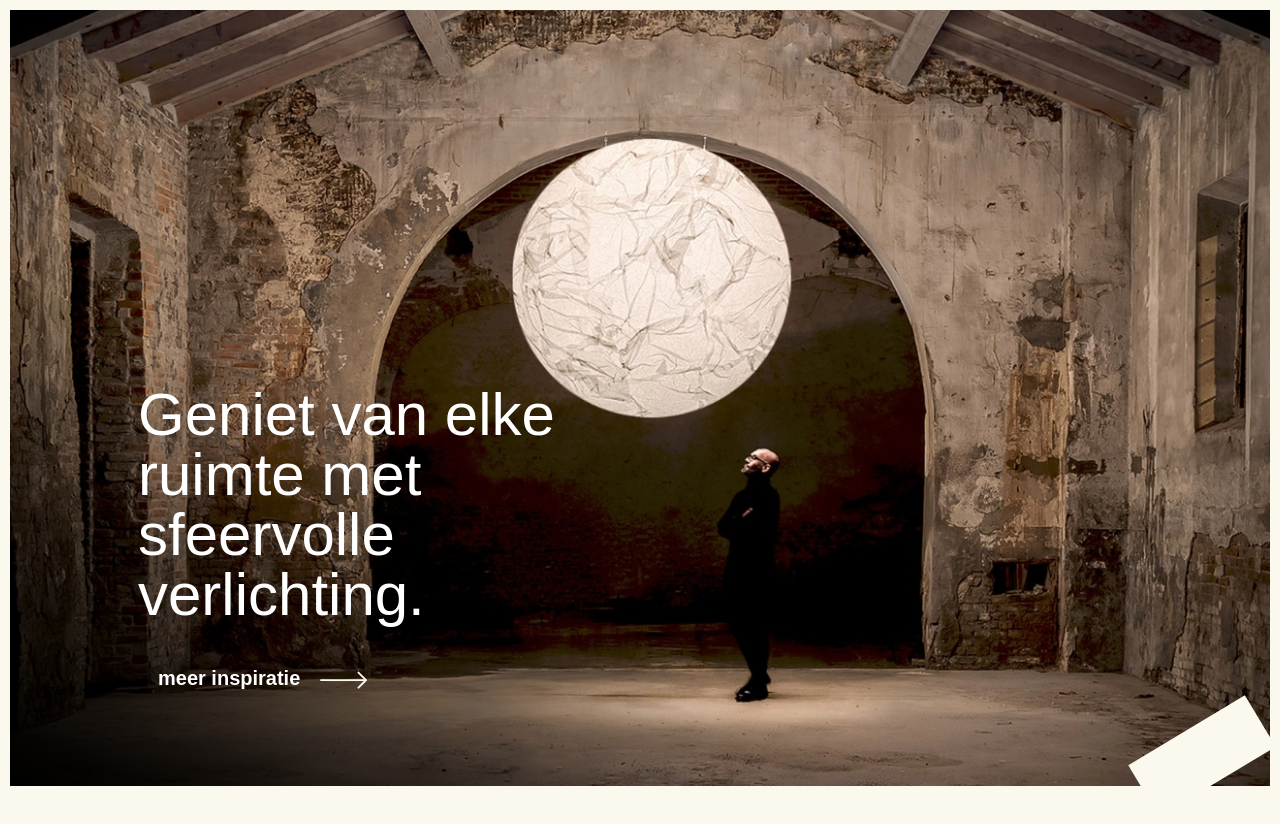
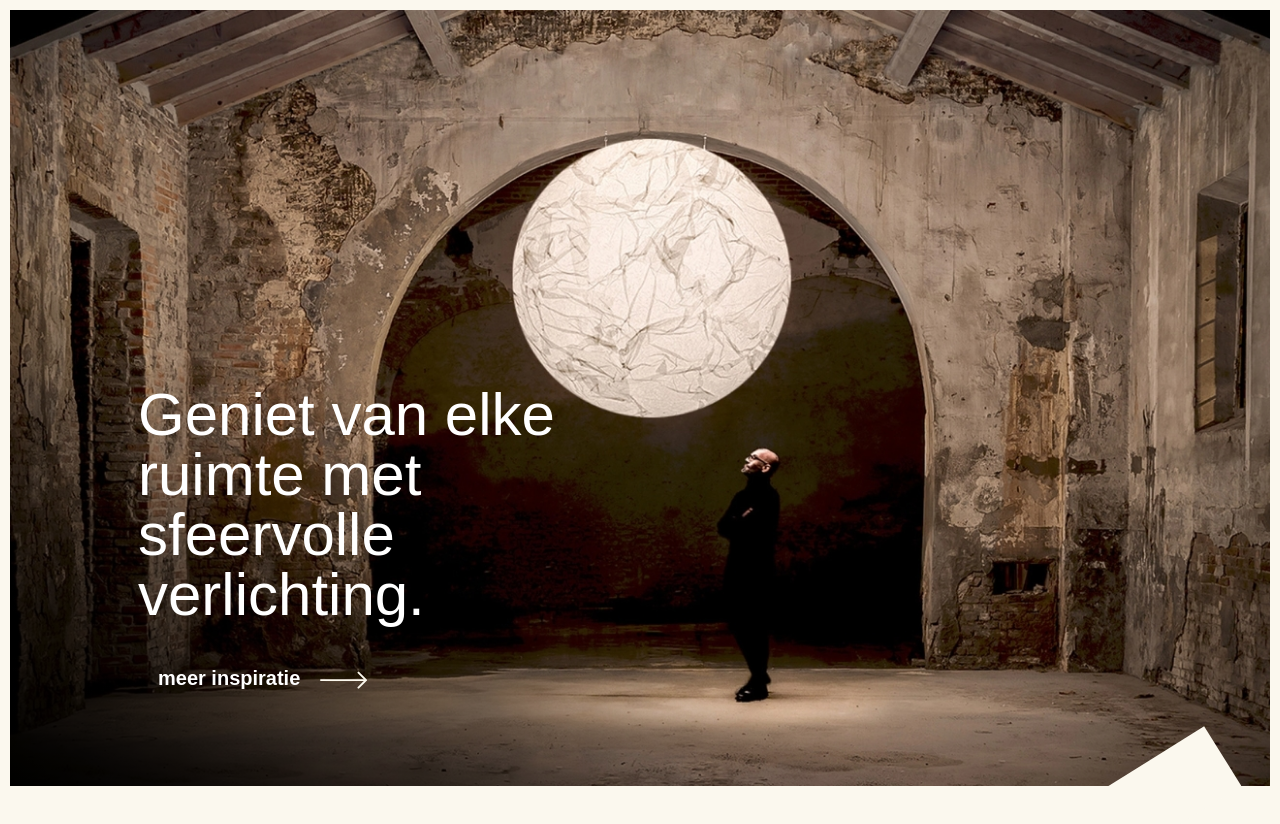
Before and after one commit to IassineIahaia/lightdesigngro, a website: page index.html in a window 1280 px wide. Drawn offline with Linux system fonts and the light colour scheme; a web font is replaced by a local one.

Commit message:
pixel perfect moblile done

```diff
--- a/sass/partials/_content.scss
+++ b/sass/partials/_content.scss
@@ -6,15 +6,15 @@
     height: 97dvh;
   }
   &:before{
-    content: '';
+    content: "";
     position: absolute;
-    bottom: 0;
-    right: 0;
+    bottom: -41px;
+    right: 37px;
     width: 136px;
-    height: 60px;
+    height: 70px;
     z-index: 6;
-    background: $color-lightcream;
-    transform: rotate(-31deg);
+    background: #fbf8ee;
+    transform: rotate(-32deg);
   }
   .wrapper{
     display: flex;
```
Also changed, not shown: style.css, 1 other file.
